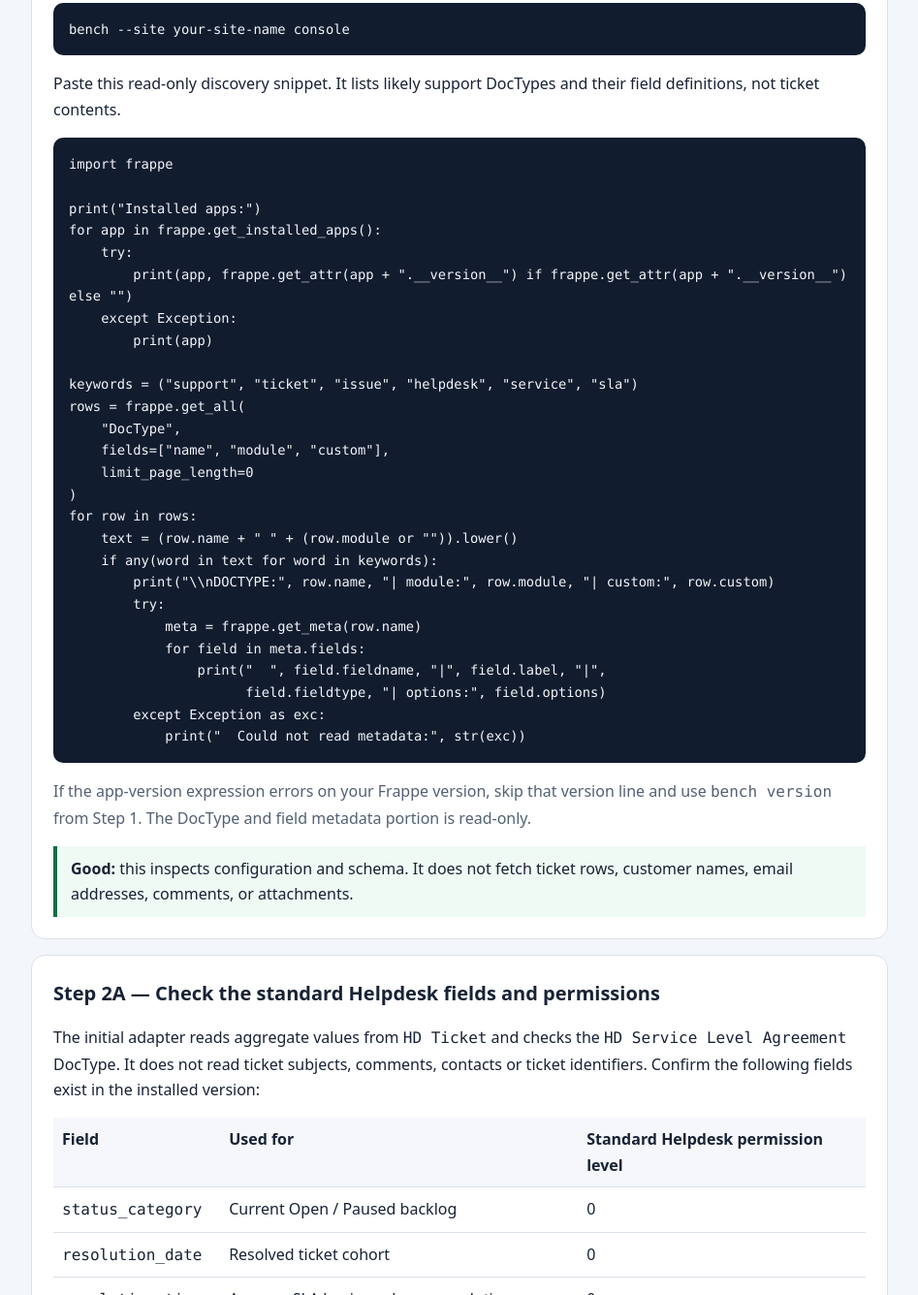
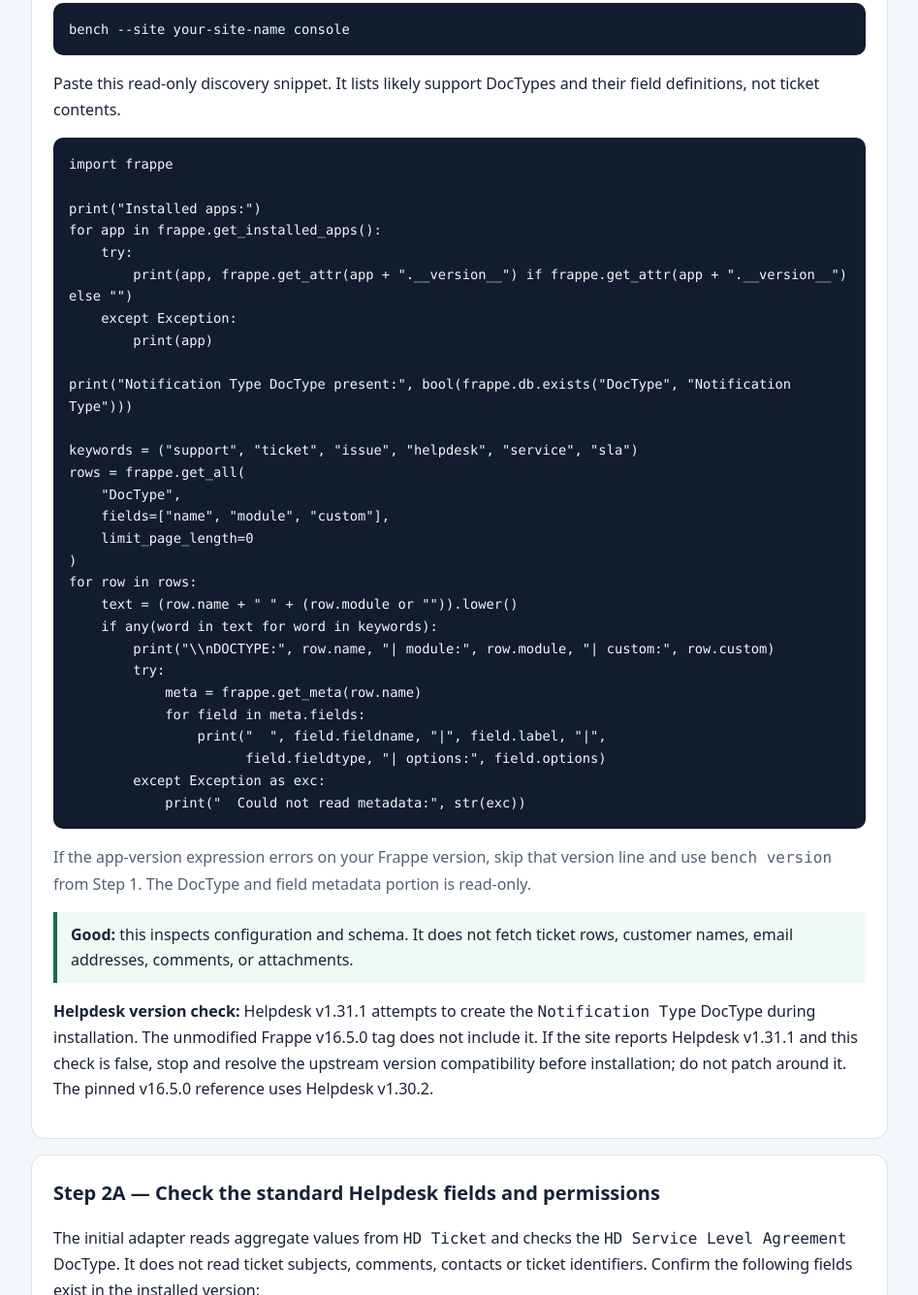
Before and after one commit to MitMike/crm_signals, a website: page docs/CRM_SIGNALS_SUPPORT_CONFIGURATION_GUIDE.html in a window 1280 px wide. Shown: the part 1754-3090 px from the top of the page at 97% size, without its empty margins (166-1113 px from the left). Drawn offline with Linux system fonts and the light colour scheme.

Commit message:
docs(preflight): report Notification Type compatibility metadata

```diff
--- a/docs/CRM_SIGNALS_SUPPORT_CONFIGURATION_GUIDE.html
+++ b/docs/CRM_SIGNALS_SUPPORT_CONFIGURATION_GUIDE.html
@@ -48,6 +48,8 @@
     except Exception:
         print(app)
 
+print("Notification Type DocType present:", bool(frappe.db.exists("DocType", "Notification Type")))
+
 keywords = ("support", "ticket", "issue", "helpdesk", "service", "sla")
 rows = frappe.get_all(
     "DocType",
@@ -67,6 +69,7 @@
             print("  Could not read metadata:", str(exc))</pre>
 <p class="muted">If the app-version expression errors on your Frappe version, skip that version line and use <code>bench version</code> from Step 1. The DocType and field metadata portion is read-only.</p>
 <div class="good"><strong>Good:</strong> this inspects configuration and schema. It does not fetch ticket rows, customer names, email addresses, comments, or attachments.</div>
+<p><strong>Helpdesk version check:</strong> Helpdesk v1.31.1 attempts to create the <code>Notification Type</code> DocType during installation. The unmodified Frappe v16.5.0 tag does not include it. If the site reports Helpdesk v1.31.1 and this check is false, stop and resolve the upstream version compatibility before installation; do not patch around it. The pinned v16.5.0 reference uses Helpdesk v1.30.2.</p>
 </section>
 <section class="step"><h2>Step 2A — Check the standard Helpdesk fields and permissions</h2>
 <p>The initial adapter reads aggregate values from <code>HD Ticket</code> and checks the <code>HD Service Level Agreement</code> DocType. It does not read ticket subjects, comments, contacts or ticket identifiers. Confirm the following fields exist in the installed version:</p>
```
